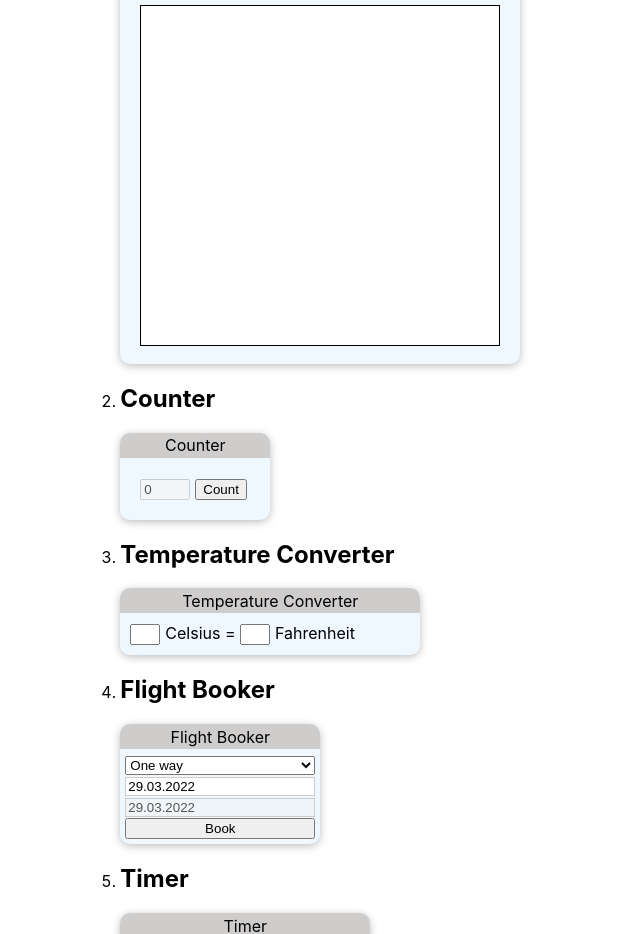
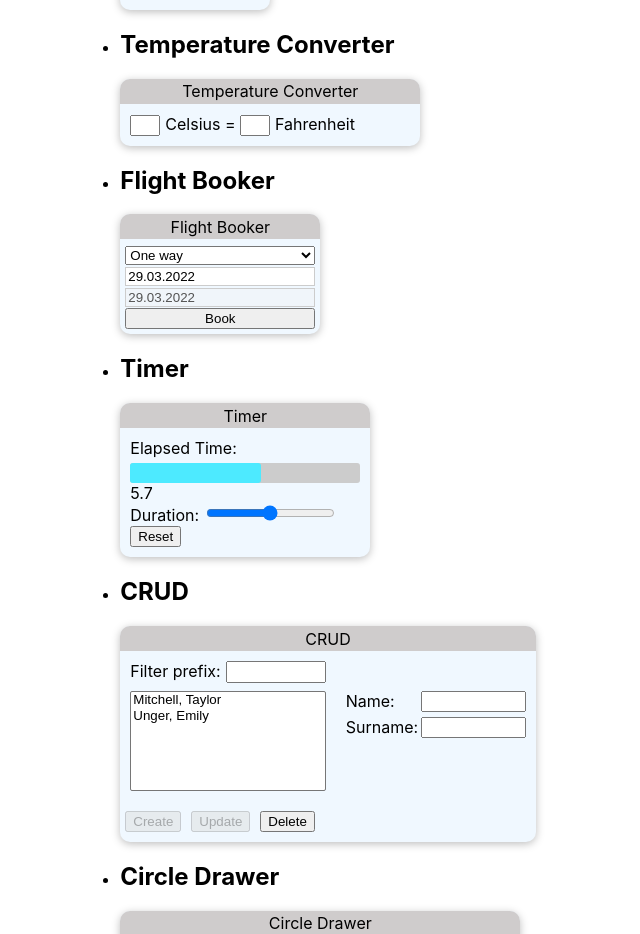
Before and after one commit to taylormitchell/7guis, a React (Create React App) app: page / in a window 1280 px wide. Shown: the part 237-1171 px from the top of the page, without its empty margins (332-972 px from the left). Built offline with nearby package versions, Linux system fonts and the light colour scheme.

Commit message:
Move window handling up to App

```diff
--- a/src/App.css
+++ b/src/App.css
@@ -2,11 +2,19 @@
   box-sizing: border-box;
 }
 
+html, body, #root {
+  height: 100%;
+  margin: 0;
+}
+
 .App {
+  position: relative;
   display: flex;
   flex-direction: column;
   align-items: center;
-  justify-content: center;
+  justify-content: top;
+  width: 100%;
+  height: 100%;
 }
 
 .App-header {
--- a/src/App.js
+++ b/src/App.js
@@ -1,45 +1,54 @@
-import './App.css';
-import Counter from './components/Counter/Counter';
-import FlightBooker from './components/FlightBooker/FlightBooker';
-import TemperatureConverter from './components/TemperatureConverter/TemperatureConverter';
-import Timer from './components/Timer/Timer';
-import CRUD from './components/CRUD/CRUD';
-import CircleDrawer from './components/CircleDrawer/CircleDrawer';
+import "./App.css";
+import Window from "./components/Window/Window";
+import Counter from "./components/Counter/Counter";
+import FlightBooker from "./components/FlightBooker/FlightBooker";
+import TemperatureConverter from "./components/TemperatureConverter/TemperatureConverter";
+import Timer from "./components/Timer/Timer";
+import CRUD from "./components/CRUD/CRUD";
+import CircleDrawer from "./components/CircleDrawer/CircleDrawer";
+import _ from "lodash";
+
 
 function App() {
+  const apps = [
+    { id: "counter", name: "Counter", component: <Counter /> },
+    { id: "temperature-converter", name: "Temperature Converter", component: <TemperatureConverter />},
+    { id: "flight-booker", name: "Flight Booker", component: <FlightBooker /> },
+    { id: "timer", name: "Timer", component: <Timer /> },
+    { id: "crud", name: "CRUD", component: <CRUD /> },
+    { id: "circle-drawer", name: "Circle Drawer", component: <CircleDrawer /> },
+  ];
+
+  const windows = apps.map((app, i) => {
+      return { id: _.uniqueId("window_"), app: app, top: 400, left: 100, order: i };
+  })
+
   return (
     <div className="App">
       <header className="App-header">7GUIs</header>
       <p>This is an implementation of 7GUIs using React</p>
-      <ol>
-        <li>
-          <h2>Circle Drawer</h2>
-          <CircleDrawer />
-        </li>
-        <li>
-          <h2>Counter</h2>
-          <Counter />
-        </li>
-        <li>
-          <h2>Temperature Converter</h2>
-          <TemperatureConverter />
-        </li>
-        <li>
-          <h2>Flight Booker</h2>
-          <FlightBooker />
-        </li>
-        <li>
-          <h2>Timer</h2>
-          <Timer />
-        </li>
-        <li>
-          <h2>CRUD</h2>
-          <CRUD />
-        </li>
+      <div id="windows">
+        <ul>
+        {windows.map((w, i) => {
+          return (
+            <li>
+              <h2>{w.app.name}</h2>
+            <Window
+              title={w.app.name}
+              key={w.id}
+              top={w.top}
+              left={w.left}
+            >
+              {w.app.component}
+            </Window>
+            </li>
+          );
+        })}
 
-      </ol>
+        </ul>
+
+      </div>
     </div>
-
   );
 }
 
--- a/src/components/CRUD/CRUD.js
+++ b/src/components/CRUD/CRUD.js
@@ -1,5 +1,4 @@
 import { useState } from "react";
-import Window from "../Window/Window";
 import Form from "./Form";
 import List from "./List";
 import classes from "./CRUD.module.css";
@@ -57,7 +56,7 @@ const CRUD = (props) => {
   const invalidState = nameField === "" || surnameField === "";
 
   return (
-    <Window title="CRUD">
+    <div>
       <section className={classes["main"]}>
         <div className={classes["left"]}>
           <List people={people} onChange={selectHandler} selection={selectedKey} />
@@ -80,7 +79,7 @@ const CRUD = (props) => {
         </button>
         <button onClick={deleteHandler}>Delete</button>
       </section>
-    </Window>
+    </div>
   );
 };
 
--- a/src/components/CircleDrawer/CircleDrawer.js
+++ b/src/components/CircleDrawer/CircleDrawer.js
@@ -1,6 +1,5 @@
 import style from "./CircleDrawer.module.css";
-import { useRef, useState, useReducer } from "react";
-import Window from "../Window/Window";
+import { useRef, useState, useReducer, Fragment } from "react";
 import Circle from "./Circle";
 import CircleSlider from "./CircleSlider";
 import _ from "lodash";
@@ -90,7 +89,7 @@ const CircleDrawer = (props) => {
   };
 
   return (
-    <Window title="Circle Drawer">
+    <Fragment>
       <div className={style["circle-drawer"]}>
         <header>
           <button onClick={undoHandler}>Undo</button>
@@ -112,7 +111,7 @@ const CircleDrawer = (props) => {
           onClose={sliderCloseHandler.bind(null, selectedCircleId)}
         />
       ) : null}
-    </Window>
+    </Fragment>
   );
 };
 
--- a/src/components/Counter/Counter.js
+++ b/src/components/Counter/Counter.js
@@ -1,5 +1,4 @@
 import React, { useState } from 'react';
-import Window from '../Window/Window';
 import styles from './Counter.module.css';
 
 const Counter = props => {
@@ -8,12 +7,10 @@ const Counter = props => {
         setCount(prevState => prevState + 1)
     }
     return (
-        <Window title='Counter'>
-            <div className={styles.counter}>
-                <input className={styles.input} type="text" value={count} disabled></input>
-                <button className={styles.button} onClick={clickButtonHandler}>Count</button>
-            </div>
-        </Window>
+        <div className={styles.counter}>
+            <input className={styles.input} type="text" value={count} disabled></input>
+            <button className={styles.button} onClick={clickButtonHandler}>Count</button>
+        </div>
     )
 }
 
--- a/src/components/FlightBooker/FlightBooker.js
+++ b/src/components/FlightBooker/FlightBooker.js
@@ -1,4 +1,3 @@
-import Window from "../Window/Window";
 import DateField from "./DateField";
 import style from "./FlightBooker.module.css";
 import { useState } from "react";
@@ -17,7 +16,6 @@ function isValidDate(date) {
   return (date instanceof Date) && date.toString() !== 'Invalid Date'
 }
 
-const TITLE = "Flight Booker";
 const FLIGHT_SELECTIONS = {
   ONE_WAY: "One way",
   RETURN: "Return flight",
@@ -47,7 +45,6 @@ const FlightBooker = (props) => {
   };
 
   return (
-    <Window title={TITLE}>
       <div className={style["flight-booker"]}>
         <select
           className={style["selector"]}
@@ -77,7 +74,6 @@ const FlightBooker = (props) => {
           Book
         </button>
       </div>
-    </Window>
   );
 };
 
--- a/src/components/TemperatureConverter/TemperatureConverter.js
+++ b/src/components/TemperatureConverter/TemperatureConverter.js
@@ -1,5 +1,4 @@
 import React, { useState } from "react";
-import Window from "../Window/Window";
 import styles from "./TemperatureConverter.module.css";
 
 const TemperatureConverter = (props) => {
@@ -20,26 +19,16 @@ const TemperatureConverter = (props) => {
       }
     };
   };
-  const cChangeHandler = createChangeHandler(
-    setTempCInput,
-    setTempFInput,
-    CtoF
-  );
-  const fChangeHandler = createChangeHandler(
-    setTempFInput,
-    setTempCInput,
-    FtoC
-  );
+  const cChangeHandler = createChangeHandler(setTempCInput, setTempFInput, CtoF);
+  const fChangeHandler = createChangeHandler(setTempFInput, setTempCInput, FtoC);
 
   return (
-    <Window title="Temperature Converter">
-      <div className={styles['temperature-converter']}>
-        <input type="text" value={tempCInput} onChange={cChangeHandler}></input>
-        <span>Celsius = </span>
-        <input type="text" value={tempFInput} onChange={fChangeHandler}></input>
-        <span>Fahrenheit</span>
-      </div>
-    </Window>
+    <div className={styles["temperature-converter"]}>
+      <input type="text" value={tempCInput} onChange={cChangeHandler}></input>
+      <span>Celsius = </span>
+      <input type="text" value={tempFInput} onChange={fChangeHandler}></input>
+      <span>Fahrenheit</span>
+    </div>
   );
 };
 
--- a/src/components/Timer/Timer.js
+++ b/src/components/Timer/Timer.js
@@ -1,5 +1,4 @@
 import { useEffect, useState } from "react";
-import Window from "../Window/Window";
 import ProgressBar from "./ProgressBar";
 import style from "./Timer.module.css";
 
@@ -41,7 +40,6 @@ const Timer = (props) => {
   const elapsedPercent = Math.min(Math.round((elapsed / duration) * 100), 100);
 
   return (
-    <Window title="Timer">
     <div className={style["timer"]}>
       <div>
         <span>Elapsed Time:</span>
@@ -65,7 +63,6 @@ const Timer = (props) => {
       </div>
       <button onClick={resetHandler}>Reset</button>
     </div>
-    </Window>
   );
 };
 
--- a/src/components/Window/Window.module.css
+++ b/src/components/Window/Window.module.css
@@ -1,3 +1,4 @@
+
 
 .window {
     background-color: aliceblue;
@@ -8,7 +9,6 @@
 
 .window-header {
     display: flex;
-    position: relative;
     justify-content: center;
     align-items: center;
     height: 25px;
@@ -16,31 +16,3 @@
     border-radius: 10px 10px 0 0;
     width: 100%;
 }
-
-.buttons {
-    display: flex;
-    position: absolute;
-    left: 0;
-    padding: 2px 0 0 2px;
-}
-
-.window-button {
-    width: 15px;
-    height: 15px;
-    padding: 0;
-    border: 1;
-    border-radius: 7.5px;
-    margin: 2px;
-}
-
-.window-button.red {
-    background-color: red;
-}
-
-.window-button.yellow {
-    background-color: yellow;
-}
-
-.window-button.green {
-    background-color: green;
-}
--- a/src/components/Window/WindowButton.js
+++ b/src/components/Window/WindowButton.js
@@ -1,10 +1,13 @@
-import React from 'react'
-import style from './Window.module.css'
+import React from "react";
+import style from "./Window.module.css";
 
-const WindowButton = props => {
-    return (
-        <button className={`${style['window-button']} ${style[props.color]}`} />
-    )
-}
+const WindowButton = (props) => {
+  return (
+    <button
+      className={`${style["window-button"]} ${style[props.color]}`}
+      onClick={props.onClick}
+    />
+  );
+};
 
-export default WindowButton
+export default WindowButton;
--- a/src/components/Window/WindowHeader.js
+++ b/src/components/Window/WindowHeader.js
@@ -1,20 +1,19 @@
-import React from 'react'
-import WindowButton from './WindowButton'
-import style from './Window.module.css'
+import React from "react";
+import WindowButton from "./WindowButton";
+import style from "./Window.module.css";
 
-const WindowHeader = props => {
+const WindowHeader = (props) => {
   return (
-        <div className={style['window-header']}>
-            {/* <div className={style.buttons}>
-                <WindowButton color='red'/>
-                <WindowButton color='yellow'/>
-                <WindowButton color='green'/>
-            </div> */}
+    <div
+      className={style["window-header"]}
+      onMouseDown={props.onMouseDown}
+      onMouseUp={props.onMouseUp}
+    >
       <div>
         <span>{props.title}</span>
       </div>
     </div>
   );
-}
+};
 
 export default WindowHeader;
```
Also changed, not shown: src/components/Window/Window.js (+15 -11 lines). Lines whose indentation alone changed are shown as unchanged.
